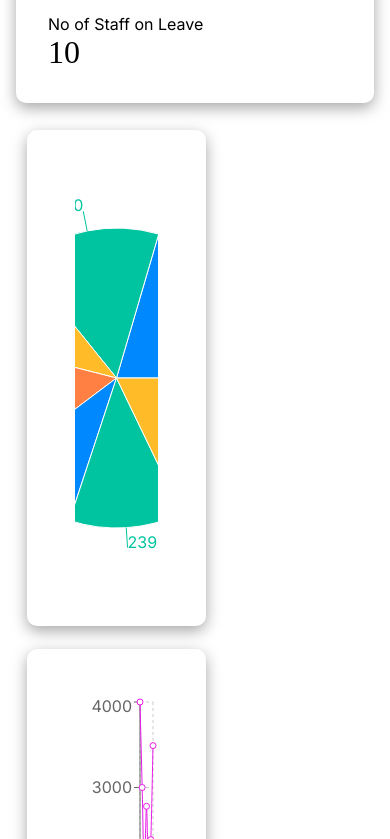
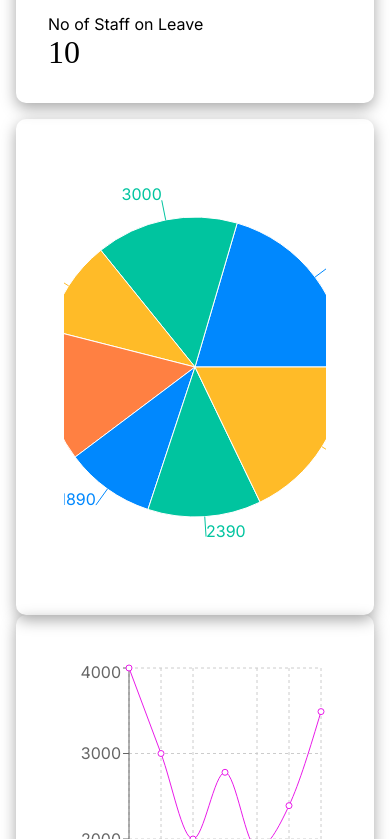
Before and after one commit to chidinmabnwaeze/AttendanceSystem, a React (Vite) app: page /dashboard in a window 390 px wide. Shown: the part 985-1824 px from the top of the page. Built offline with nearby package versions, Linux system fonts and the light colour scheme.

Commit message:
dashboard responsiveness

```diff
--- a/src/styles/dashboard.css
+++ b/src/styles/dashboard.css
@@ -58,4 +58,9 @@
   .charts {
     flex-direction: column;
   }
+  .pieChart,
+  .lineChart {
+    margin: 0;
+    width: 100%;
+  }
 }
```
